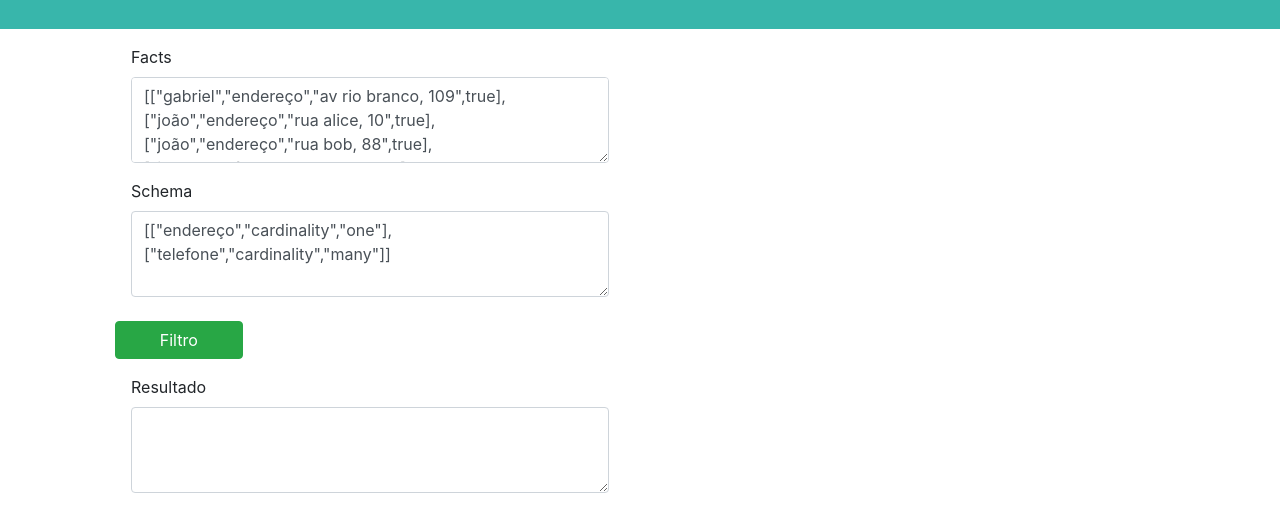
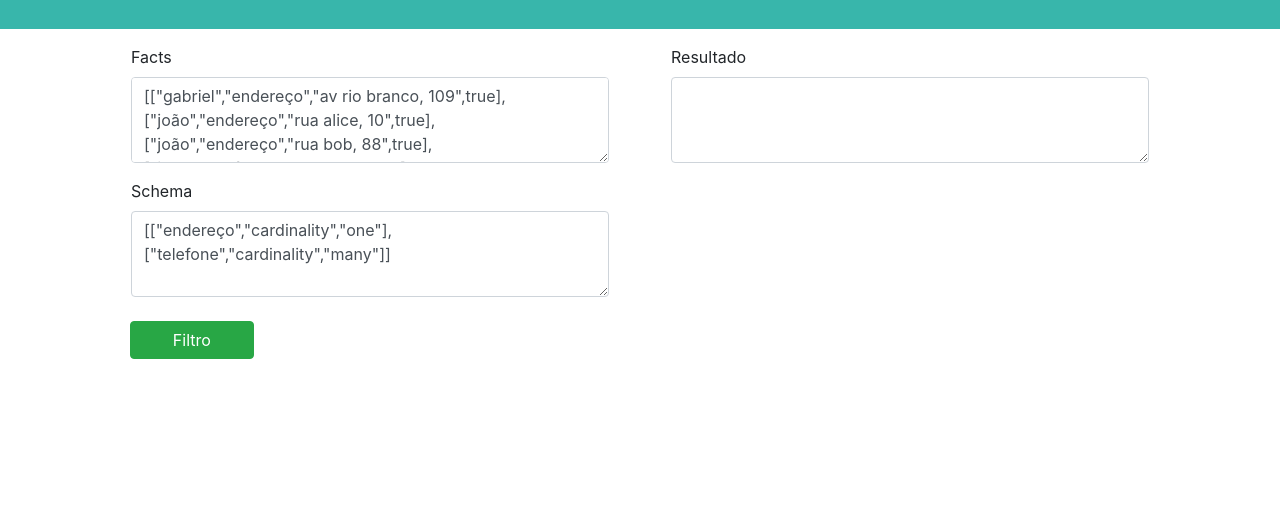
Before and after one commit to NathaliaDias03/intelie, a plain HTML site: page src/index.html in a window 1280 px wide. Shown: the part 70-602 px from the top of the page. Drawn offline with nearby package versions, Linux system fonts and the light colour scheme.

Commit message:
layout style

```diff
--- a/src/style.css
+++ b/src/style.css
@@ -4,3 +4,21 @@
     width: 100%;
 
 }
+
+.button-intelie {
+    margin-left: 15px;
+}
+
+.content-display {
+
+    display: flex;
+
+}
+
+@media (max-width: 1000px)
+{
+  .content-display
+   {
+    display: block;
+   }
+}
```
